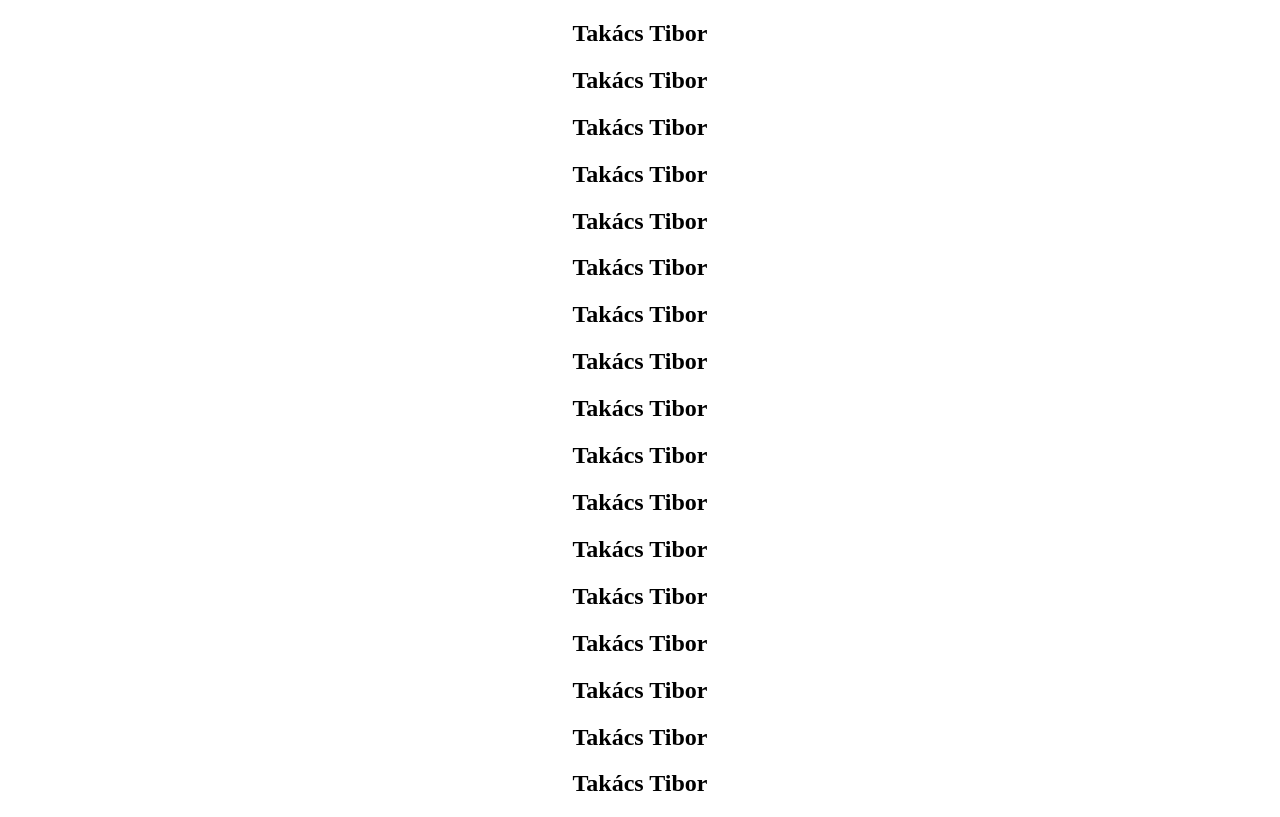
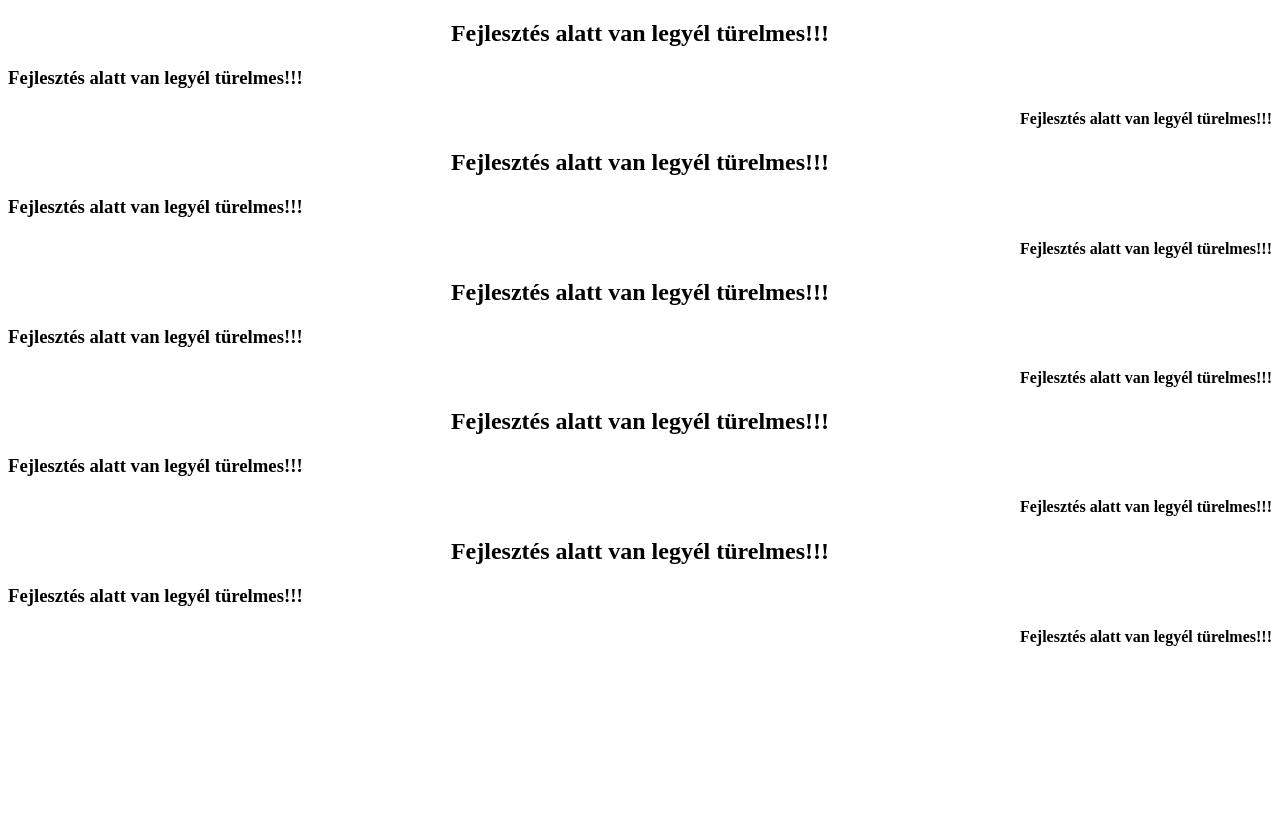
Before and after one commit to matewokosztcsoo/Mate.github.io, a plain HTML site: page index.html in a window 1280 px wide. Drawn offline with Linux system fonts and the light colour scheme.

Commit message:
Update index.html

```diff
--- a/index.html
+++ b/index.html
@@ -7,27 +7,26 @@
     <title>Teszt</title>
     <style>
         h2 {text-align: center;}
+        h3 {text-align: left;}
+        h4 {text-align: right;}
 
     </style>
 </head>
 <body>
-<h2 text-align: center;>Takács Tibor</h2>
-<h2 text-align: center;>Takács Tibor</h2>
-<h2 text-align: center;>Takács Tibor</h2>
-<h2 text-align: center;>Takács Tibor</h2>
-<h2 text-align: center;>Takács Tibor</h2>
-<h2 text-align: center;>Takács Tibor</h2>
-<h2 text-align: center;>Takács Tibor</h2>
-<h2 text-align: center;>Takács Tibor</h2>
-<h2 text-align: center;>Takács Tibor</h2>
-<h2 text-align: center;>Takács Tibor</h2>
-<h2 text-align: center;>Takács Tibor</h2>
-<h2 text-align: center;>Takács Tibor</h2>
-<h2 text-align: center;>Takács Tibor</h2>
-<h2 text-align: center;>Takács Tibor</h2>
-<h2 text-align: center;>Takács Tibor</h2>
-<h2 text-align: center;>Takács Tibor</h2>
-<h2 text-align: center;>Takács Tibor</h2>
-
+<h2>Fejlesztés alatt van legyél türelmes!!!</h2>
+<h3>Fejlesztés alatt van legyél türelmes!!!</h3>
+<h4>Fejlesztés alatt van legyél türelmes!!!</h4>
+<h2>Fejlesztés alatt van legyél türelmes!!!</h2>
+<h3>Fejlesztés alatt van legyél türelmes!!!</h3>
+<h4>Fejlesztés alatt van legyél türelmes!!!</h4>
+<h2>Fejlesztés alatt van legyél türelmes!!!</h2>
+<h3>Fejlesztés alatt van legyél türelmes!!!</h3>
+<h4>Fejlesztés alatt van legyél türelmes!!!</h4>
+<h2>Fejlesztés alatt van legyél türelmes!!!</h2>
+<h3>Fejlesztés alatt van legyél türelmes!!!</h3>
+<h4>Fejlesztés alatt van legyél türelmes!!!</h4>
+<h2>Fejlesztés alatt van legyél türelmes!!!</h2>
+<h3>Fejlesztés alatt van legyél türelmes!!!</h3>
+<h4>Fejlesztés alatt van legyél türelmes!!!</h4>
 </body>
 </html>
```
